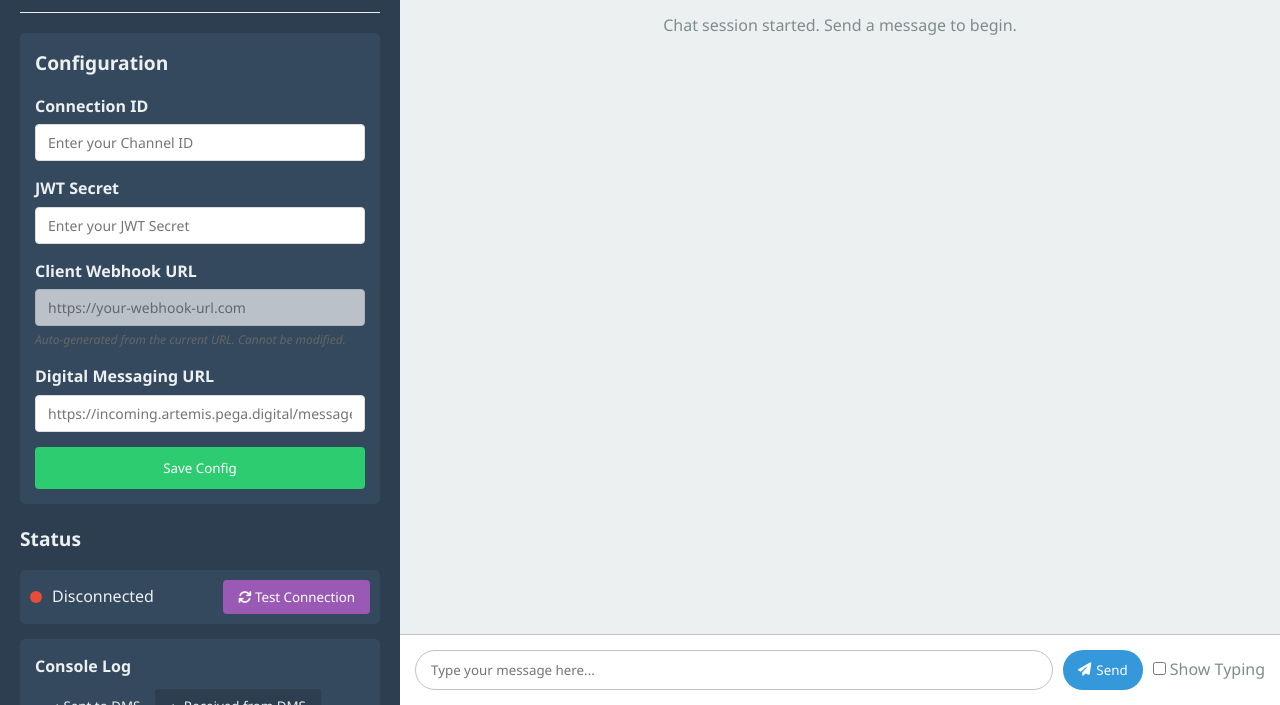
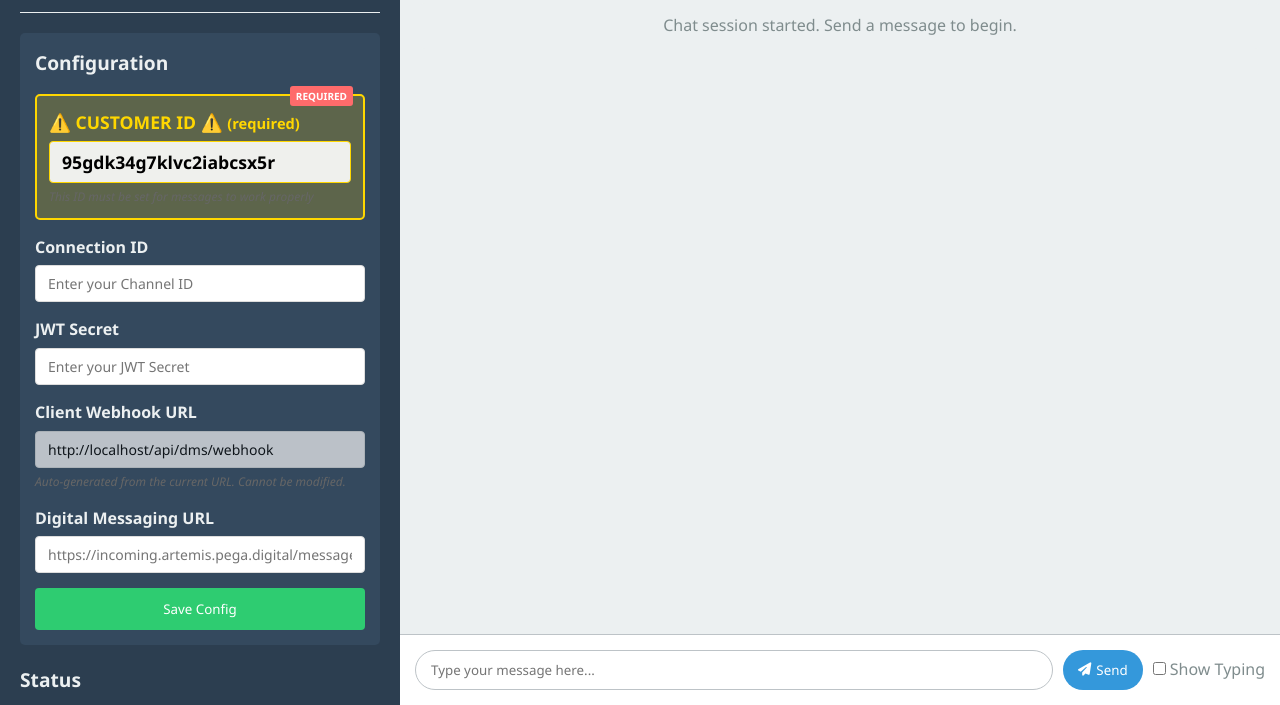
Before and after one commit to frankmark94/clientChannelExampleV3, a website: page public/index.html in a window 1280 px wide. Shown: the part 95-800 px from the top of the page. Drawn offline with Linux system fonts and the light colour scheme; no server answers.

Commit message:
Greatly enhance Customer ID field visibility and usability

```diff
--- a/public/app.js
+++ b/public/app.js
@@ -42,6 +42,17 @@ document.addEventListener('DOMContentLoaded', () => {
 
         // Set up polling for messages (in a real app, you'd use WebSockets)
         setInterval(checkForNewMessages, 5000);
+
+        // Check if customer ID is set and show a warning if it's not
+        if (!customerId) {
+            showError('Please set a Customer ID in the configuration panel and save config');
+            // Visually highlight the customer ID field
+            if (customerIdInput) {
+                customerIdInput.classList.add('highlight-required');
+                // Scroll to the customer ID field
+                customerIdInput.scrollIntoView({ behavior: 'smooth' });
+            }
+        }
     }
 
     // Load saved configuration from localStorage
@@ -52,14 +63,18 @@ document.addEventListener('DOMContentLoaded', () => {
             if (savedConfig.connectionId) connectionIdInput.value = savedConfig.connectionId;
             if (savedConfig.jwtSecret) jwtSecretInput.value = savedConfig.jwtSecret;
             if (savedConfig.apiUrl) apiUrlInput.value = savedConfig.apiUrl;
+
+            // Handle Customer ID
             if (savedConfig.customerId) {
                 customerIdInput.value = savedConfig.customerId;
                 customerId = savedConfig.customerId; // Set the global customerId
+                console.log('Loaded Customer ID from saved config:', customerId);
             } else {
                 // Generate a default customer ID if none exists
                 const defaultCustomerId = generateRandomId();
                 customerIdInput.value = defaultCustomerId;
                 customerId = defaultCustomerId;
+                console.log('Generated new Customer ID:', customerId);
             }
 
             // Always set the webhook URL based on the current origin
@@ -73,6 +88,13 @@ document.addEventListener('DOMContentLoaded', () => {
             }
         } catch (error) {
             console.error('Error loading configuration:', error);
+            // If there's an error, still generate a customer ID
+            if (!customerIdInput.value) {
+                const defaultCustomerId = generateRandomId();
+                customerIdInput.value = defaultCustomerId;
+                customerId = defaultCustomerId;
+                console.log('Generated emergency Customer ID:', customerId);
+            }
         }
     }
 
@@ -156,6 +178,12 @@ document.addEventListener('DOMContentLoaded', () => {
             saveConfiguration();
         });
 
+        // Special handling for customer ID field
+        customerIdInput.addEventListener('input', function() {
+            // Remove error highlighting when user starts typing
+            this.classList.remove('highlight-required');
+        });
+
         // Send message on button click
         sendButton.addEventListener('click', sendMessage);
 
@@ -204,6 +232,7 @@ document.addEventListener('DOMContentLoaded', () => {
             // If no customer ID is provided, generate one
             customerId = generateRandomId();
             customerIdInput.value = customerId;
+            showStatus(`Generated a random Customer ID: ${customerId}`);
         }
 
         const config = {
@@ -254,6 +283,12 @@ document.addEventListener('DOMContentLoaded', () => {
         // Make sure we have a customerId before sending
         if (!customerId) {
             showError('Please set a Customer ID in the configuration panel and save config');
+            // Highlight the customer ID field
+            if (customerIdInput) {
+                customerIdInput.classList.add('highlight-required');
+                // Scroll to the customer ID field
+                customerIdInput.scrollIntoView({ behavior: 'smooth' });
+            }
             return;
         }
 
@@ -262,6 +297,7 @@ document.addEventListener('DOMContentLoaded', () => {
 
         // Log message sending attempt
         console.log(`Sending message: ${messageId} - "${text}"`);
+        console.log(`Using Customer ID: ${customerId}`);
 
         // Add message to UI immediately (optimistic UI update)
         addMessageToUI({
--- a/public/index.html
+++ b/public/index.html
@@ -16,6 +16,12 @@
             <div class="configuration-panel">
                 <h2>Configuration</h2>
                 <form id="configForm">
+                    <div class="form-group customer-id-field">
+                        <label for="customerId">⚠️ CUSTOMER ID ⚠️ <small>(required)</small></label>
+                        <input type="text" id="customerId" name="customerId" placeholder="Enter a permanent customer ID">
+                        <small class="form-hint">This ID must be set for messages to work properly</small>
+                    </div>
+
                     <div class="form-group">
                         <label for="connectionId">Connection ID</label>
                         <input type="text" id="connectionId" name="connectionId" placeholder="Enter your Channel ID">
--- a/public/styles.css
+++ b/public/styles.css
@@ -54,6 +54,43 @@ body {
     border-radius: 5px;
 }
 
+/* Customer ID field special styling */
+.customer-id-field {
+    background-color: rgba(255, 215, 0, 0.2);
+    padding: 12px;
+    border-radius: 5px;
+    margin-bottom: 20px;
+    border: 2px solid #ffd700;
+    position: relative;
+}
+
+.customer-id-field::before {
+    content: "REQUIRED";
+    position: absolute;
+    top: -10px;
+    right: 10px;
+    background-color: #ff6b6b;
+    color: white;
+    font-size: 10px;
+    padding: 2px 6px;
+    border-radius: 3px;
+    font-weight: bold;
+}
+
+/* Highlight effect for required fields */
+.highlight-required {
+    animation: pulse-border 1.5s infinite;
+    border-color: #ff6b6b !important;
+    background-color: rgba(255, 107, 107, 0.1) !important;
+    box-shadow: 0 0 10px rgba(255, 107, 107, 0.5);
+}
+
+@keyframes pulse-border {
+    0% { box-shadow: 0 0 0 0 rgba(255, 107, 107, 0.7); }
+    70% { box-shadow: 0 0 0 10px rgba(255, 107, 107, 0); }
+    100% { box-shadow: 0 0 0 0 rgba(255, 107, 107, 0); }
+}
+
 .form-group {
     margin-bottom: 15px;
 }
@@ -62,12 +99,14 @@ body {
 .form-group label[for="customerId"] {
     color: #ffd700;
     font-weight: bold;
+    font-size: 1.1em;
 }
 
 .form-group input#customerId {
-    background-color: rgba(255, 215, 0, 0.1);
+    background-color: rgba(255, 255, 255, 0.9);
     border: 1px solid #ffd700;
     font-weight: bold;
+    font-size: 1.1em;
 }
 
 .form-group label {
```
